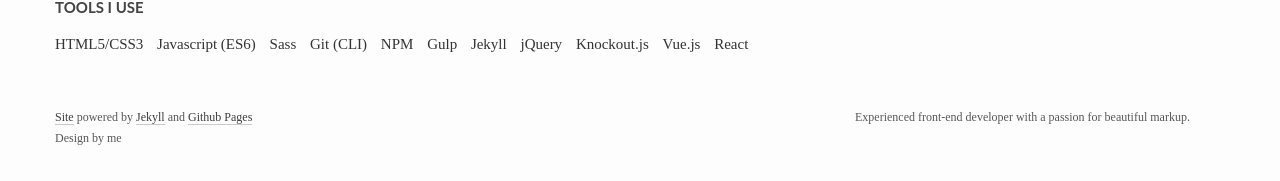
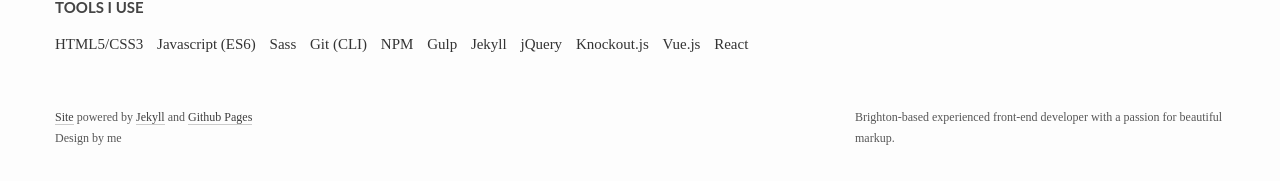
Before and after one commit to carlwood/carlwood.github.io, a Jekyll site: the page built from index.html, in a window 1280 px wide. Shown: the part 1134-1315 px from the top of the page. Built offline with Jekyll 4.4.1, drawn with Linux system fonts in a browser that asks for light colours.

Commit message:
Update SEO metaaaa

```diff
--- a/_config.yml
+++ b/_config.yml
@@ -1,8 +1,8 @@
 # Site settings
-title: Carl Wood - Portfolio
+title: Carl Wood - Front-end developer portfolio
 email: cjwood17@gmail.com
 description: > # this means to ignore newlines until "baseurl:"
-  Experienced front-end developer with a passion for beautiful markup.
+  Brighton-based experienced front-end developer with a passion for beautiful markup.
 baseurl: "" # the subpath of your site, e.g. /blog/
 url: "http://carlwood.net" # the base hostname & protocol for your site
 twitter_username: carljwood
```
